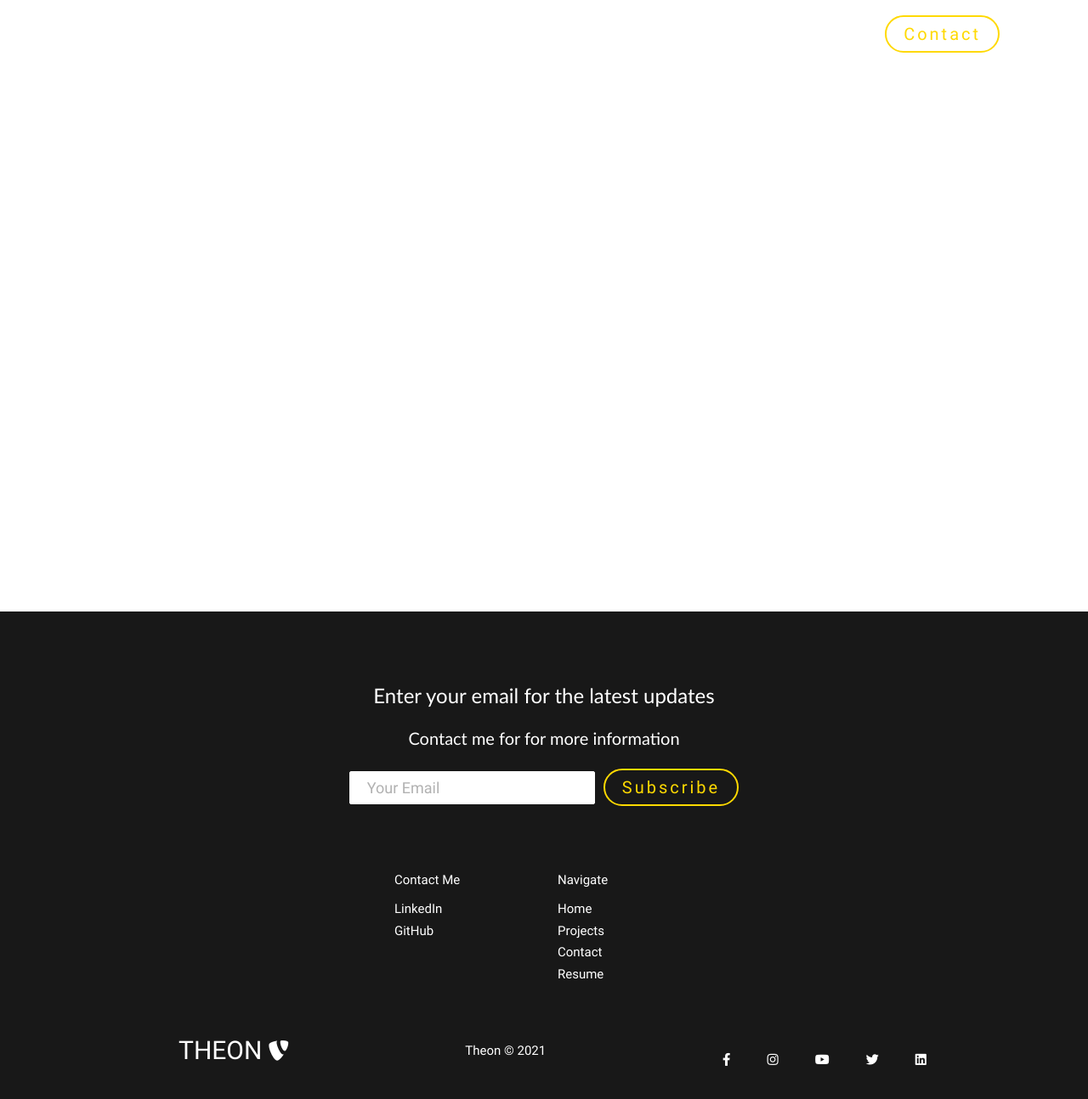
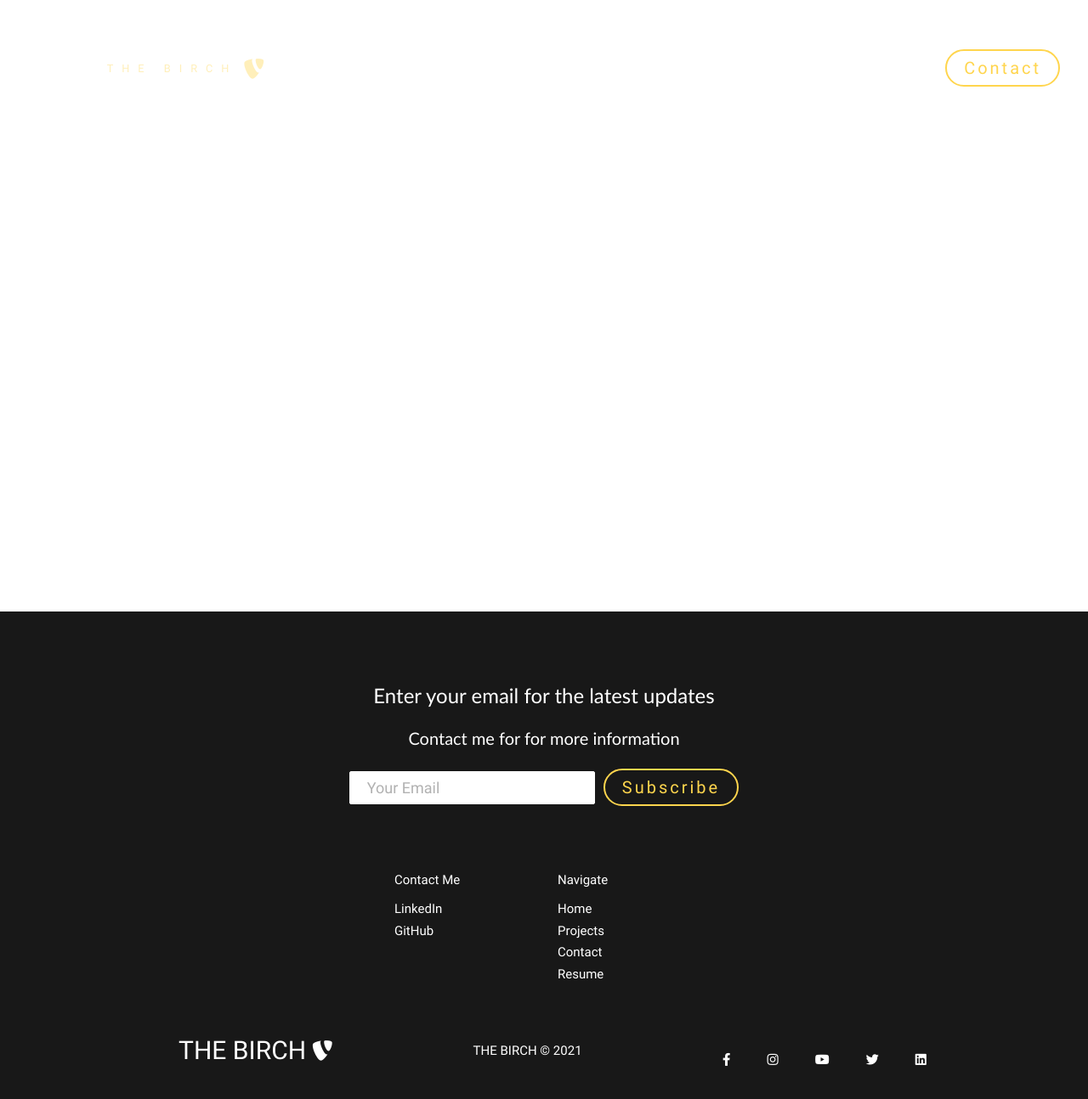
Before and after one commit to theonteo/virtual-showroom, a React (Create React App) app: page /test in a window 1280 px wide. Shown: the top 1294 px of the page at 85% size. Built offline with nearby package versions, Linux system fonts and the light colour scheme; the HTML template or start-up script is replaced by a standard one.

Commit message:
the birch - new name

```diff
--- a/src/Components/Footer.js
+++ b/src/Components/Footer.js
@@ -51,11 +51,11 @@ function Footer()
         <div class='social-media-wrap'>
           <div class='footer-logo'>
             <Link to='/' className='social-logo'>
-              THEON
+              THE BIRCH
               <i class='fab fa-typo3' />
             </Link>
           </div>
-          <small class='website-rights'>Theon © 2021</small>
+          <small class='website-rights'>THE BIRCH © 2021</small>
           <div class='social-icons'>
             <Link
               class='social-icon-link facebook'
--- a/src/Components/Landing.css
+++ b/src/Components/Landing.css
@@ -1,13 +1,13 @@
 .SideBar
 {
+    pointer-events:none;
     display: flex;
     overflow-y: hidden;
-    width: 90%;
+    width: 75%;
 
-
-    margin: 0%;
+    margin: 10%;
     position:absolute;
-    justify-content: center;
+    justify-content: left;
     align-content: center;
     text-align: left;
 }
--- a/src/Components/Landing.js
+++ b/src/Components/Landing.js
@@ -1,10 +1,7 @@
 import React from 'react'
 import LandingTitle from './LandingTitle'
 import Scene1 from './Scenes/Scene1'
-import Scene2 from './Scenes/Scene2'
-import Scene3 from './Scenes/Scene3'
-import Projects from './Projects'
-import About from './About'
+
 import './Landing.css'
 
 
@@ -19,18 +16,8 @@ function Landing()
                     <LandingTitle/>
                 </div>
             </div>
-            <div className = "RenderWindow">
-                <Scene2/>
-                <div className = "SideBar">
-                    <About/>
-                </div>
-            </div>
-            <div className = "RenderProjects">
-                <Scene3/>
-                <div className = "Projects">
-                    <Projects/>
-                </div>
-            </div>
+
+
         </div>
     )
 }
--- a/src/Components/LandingTitle.css
+++ b/src/Components/LandingTitle.css
@@ -1,6 +1,6 @@
 .Title-colored
 {
-    color: rgb(255, 123, 0);
+    color: rgb(255, 213, 77);
     font-size:16px;
     font-weight: 500;
     font-family: Roboto;
@@ -13,7 +13,7 @@
     font-size:60px;
     font-family: Roboto;
     font-weight: bold;
-    color:rgba(255, 255, 255, 0.876);
+    color:rgba(255, 238, 182, 0.945);
     letter-spacing: 0px;
     line-height: 0.9em;
 }
@@ -40,7 +40,18 @@
     width: 50%;
     line-height: 1.5em;
 }
-
+.Title-subtext2
+{
+    overflow-y: hidden;
+    align-self: center;
+    margin-top: 30px;
+    font-size: 15px;
+    font-family:Calibri;
+    font-weight:1000;
+    color:white;
+    width: 50%;
+    line-height: 1.5em;
+}
 @media screen and (max-width: 960px)
 {
     .Title-subtext
--- a/src/Components/LandingTitle.js
+++ b/src/Components/LandingTitle.js
@@ -5,19 +5,19 @@ function LandingTitle()
  {
     return (
         <div>
-            <div className = 'Title-colored'>Hi, my name is</div>
+            <div className = 'Title-colored'>Finally, its time for the</div>
             <div className = 'Title-heading'>
-                Theon Teo
+                GSS
             </div>
             <div className = 'Title-SubHeading'>
 
-                 Software Engineer
+                 Enjoy Up to 50% Off
+            </div>
+            <div className = 'Title-subtext2'>
+            6 June - 7 July
             </div>
             <div className = 'Title-subtext'>
-            Starting out from game development, I am currently pursuing software engineering / development with a focus in front-end aspects. My interests are in Front-End Graphics Rendering / Technical Art and Full-stack development.
-
-During my free-time from schoolwork, I enjoy exploring the different aspects of frontend web/app development.
-
+            The decorative accent to elevate your lifestyle
             </div>
         </div>
     )
--- a/src/Components/NavBar/Button.css
+++ b/src/Components/NavBar/Button.css
@@ -1,5 +1,5 @@
 :root{
-    --primary : rgb(255, 217, 0);
+    --primary : rgb(255, 213, 77);
 }
 
 .btn{
@@ -24,7 +24,7 @@
 
     border-radius: 30px;
     background-color:transparent;
-    color:rgb(255, 217, 0);
+    color:rgb(255, 213, 77);
     padding:8px 20px;
     border:2px solid var(--primary);
     transition :all 0.3s ease-out;
@@ -49,7 +49,7 @@
 .btn--medium:hover,
 .btn--large:hover
 {
-    background:rgb(255, 217, 0);
+    background:rgb(255, 213, 77);
     color:rgb(0, 0, 0);
     transition:all 0.3s ease-out;
 }
--- a/src/Components/NavBar/NavBar.css
+++ b/src/Components/NavBar/NavBar.css
@@ -15,16 +15,20 @@
   justify-content: center;
   align-items: center;
   height: 80px;
-  max-width: 1500px;
+  margin-top: 80px;
+ width:90%;
 }
 
 .navbar-logo {
-  color: #fff;
+  width: 100%;
+  color:rgba(255, 238, 182, 0.945);
   justify-self: flex-start;
-  margin-left: 20px;
+  margin-left: 60px;
   cursor: pointer;
   text-decoration: none;
-  font-size: 1.5rem;
+  font: Roboto;
+  letter-spacing: 10px;
+  font-size: 0.85rem;
   display: flex;
   align-items: center;
 }
--- a/src/Components/NavBar/index.js
+++ b/src/Components/NavBar/index.js
@@ -2,7 +2,6 @@ import React,{useState,useEffect} from 'react';
 import {Link} from 'react-router-dom';
 import './NavBar.css'
 import {Button} from './Button'
-
 
 function NavBar() {
 
@@ -33,6 +32,7 @@ function NavBar() {
         <nav className = "navbar">
             <div className = "navbar-container">
                 <Link to="/" className="navbar-logo" onClick ={ closeMobileMenu}>
+                    THE BIRCH
                 <i className ='fab fa-typo3'></i>
                 </Link>
 
--- a/src/Components/Scenes/Scene1.js
+++ b/src/Components/Scenes/Scene1.js
@@ -37,6 +37,7 @@ class Scene1 extends Scene
             scene : this.scene});
 
         this.startRender();
+
     }
 /******************************************************************************/
 /*!
@@ -46,33 +47,34 @@ class Scene1 extends Scene
   Update()
   {
     //get page position and lerp camera
-    const t = document.body.getBoundingClientRect().top;
+   // const t = document.body.getBoundingClientRect().top;
 
-    this.pageLerp = t * 0.0045;
+    //this.pageLerp = t * 0.0045;
 
     //modify camera position
-    let disty = -9.0 + this.pageLerp * 1.5;
+    //let disty = -9.0 + this.pageLerp * 1.5;
     //let distx = 6.0 - this.pageLerp * 2;
    //let distz = -9.0 + this.pageLerp * 2;
    //let disty = -9.0 ;
-   let distx = 6.0;
-   let distz = -9.0;
+   //let distx = 6.0;
+   //let distz = -9.0;
 
-    this.newCamera.position.y+=1;
+    //this.newCamera.position.y+=1;
 
     //position animation
-    this.newCamera.setPosition
-    (this.newCamera.position.lerp(
-      new THREE.Vector3(distx,disty,distz),0.05));
+    //this.newCamera.setPosition
+    //(this.newCamera.position.lerp(
+    // new THREE.Vector3(distx,disty,distz),0.05));
 
     //rotation animation
     //this.newCamera.setRotation(
     // this.newCamera.rotation.lerp(
     //  new THREE.Vector3(0.3,2.7+ this.pageLerp * 0.2,-0.2),0.05));
-      this.newCamera.setRotation(
-        this.newCamera.rotation.lerp(
-          new THREE.Vector3(0.3,2.7,-0.2),0.05));
+     // this.newCamera.setRotation(
+       // this.newCamera.rotation.lerp(
+       //   new THREE.Vector3(0.3,2.7,-0.2),0.05));
     }
+
 
 }
 
--- a/src/Render/Scene.js
+++ b/src/Render/Scene.js
@@ -11,7 +11,7 @@ This project contains portfolio / web-mobile responsive application
 /*****************************************************************************/
 import React, { Component } from "react";
 import * as THREE from "three";
-
+import OrbitControls from "three-orbitcontrols";
 //renderer related
 import './Scene.css'
 import Camera from "./Camera";
@@ -49,6 +49,8 @@ class Scene extends Component
       rotation: new THREE.Vector3(0.3,2.7,-0.2),
       width : width,
       height : height});
+
+
   }
 /******************************************************************************/
 /*!
@@ -68,8 +70,9 @@ class Scene extends Component
 
     //add Camera
     this.setCamera( width,height);
+    new OrbitControls( this.newCamera.threeCamera, this.renderer.domElement );
     //add lighting here
-    const ambient = new THREE.AmbientLight(0xf5e0ff , 1.2  , 0);
+    const ambient = new THREE.AmbientLight(0xf5e0ff , 1.35  , 0);
     this.scene.add(ambient);
   }
 
```
